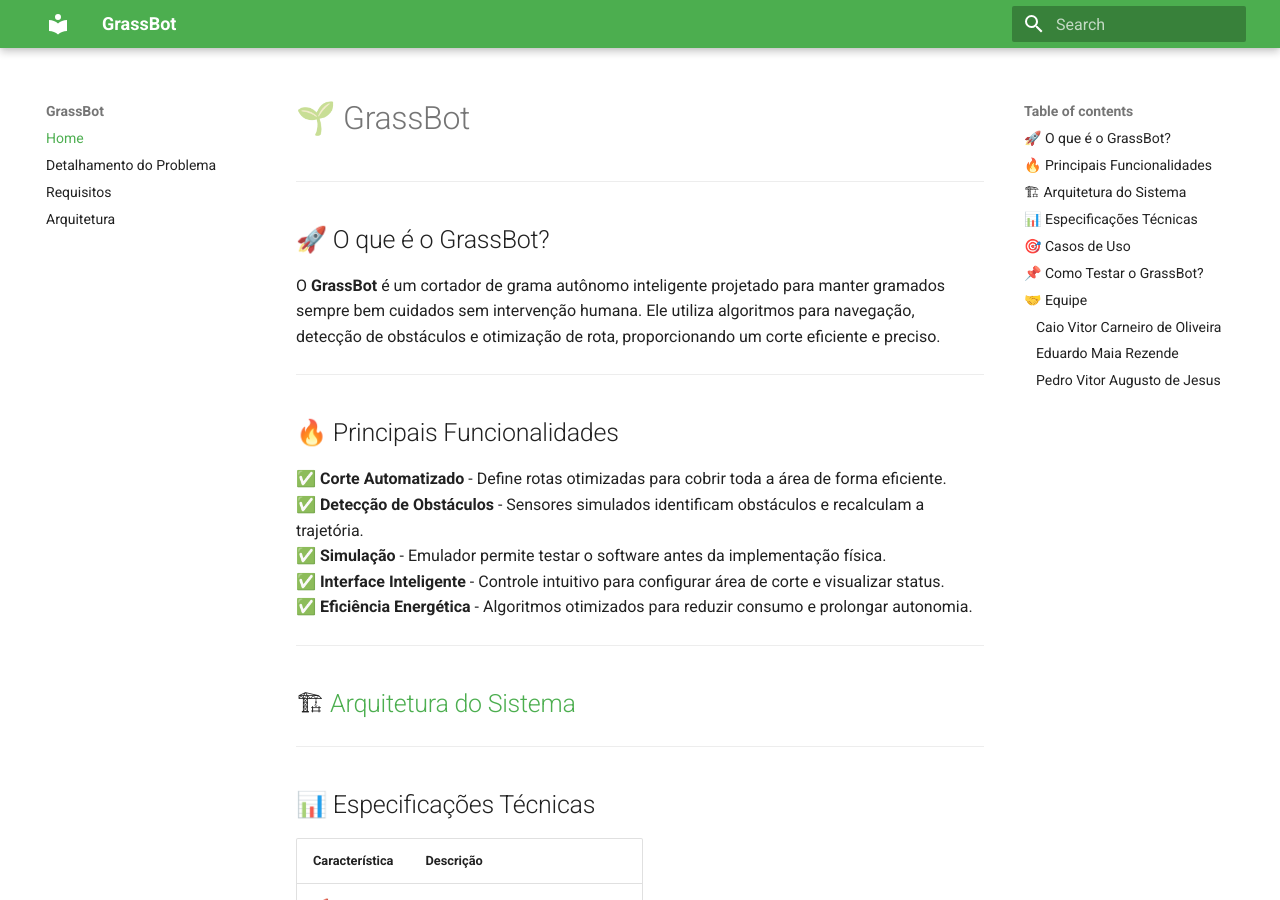
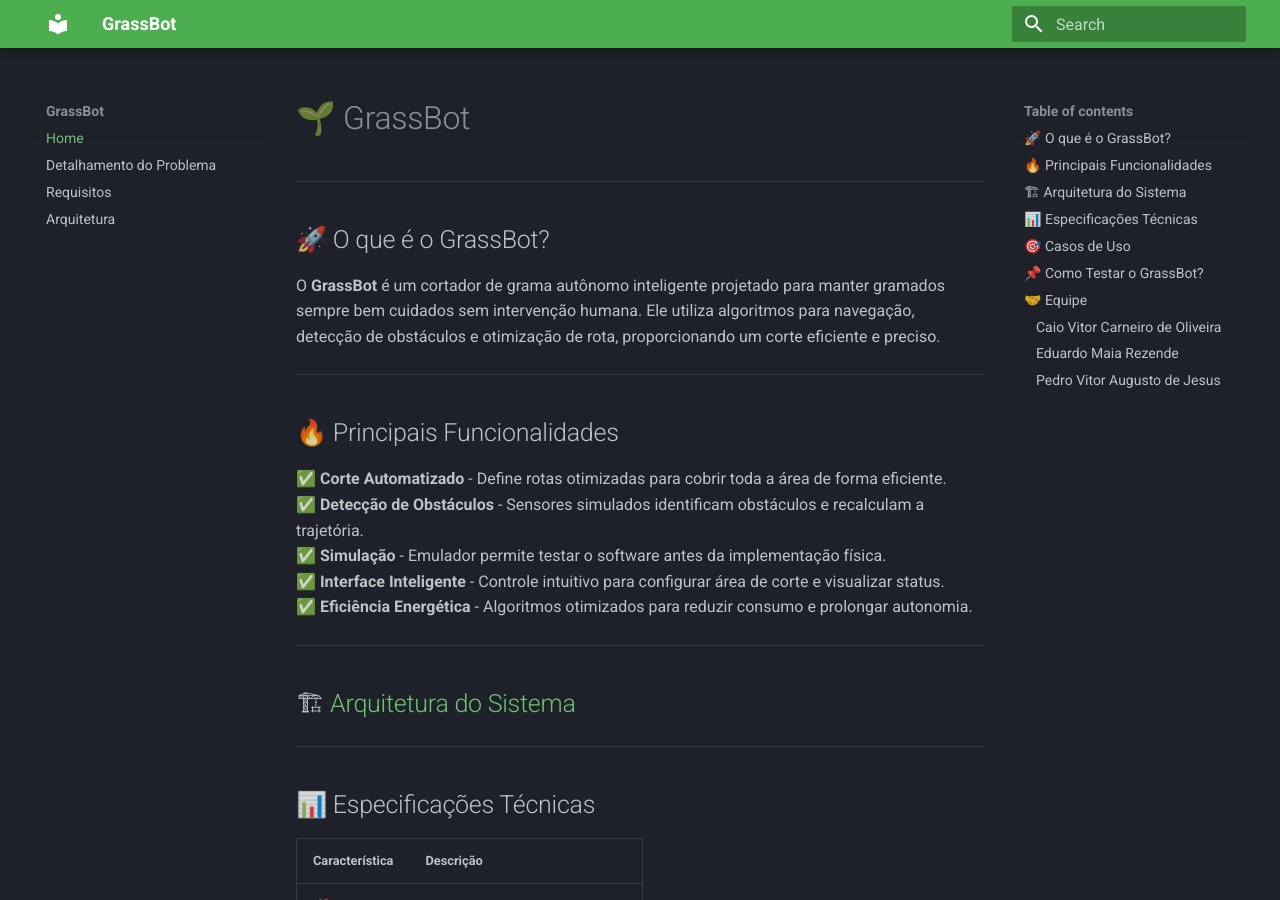
Before and after one commit to PI2-GrassBot/Docs, an MkDocs documentation site: the page built from docs/index.md, in a window 1280 px wide and 900 px high. Built offline with MkDocs 1.6.1 and Material for MkDocs 9.7.7, drawn with Linux system fonts in a browser that asks for light colours.

Commit message:
Update mkdocs configuration to adjust theme palette and remove font settings

```diff
--- a/mkdocs.yml
+++ b/mkdocs.yml
@@ -4,11 +4,8 @@ site_url: https://sitename.example
 theme:
   name: material
   palette:
+    scheme: slate
     primary: green
-    accent: light green
-  font:
-    text: Roboto
-    code: Roboto Mono
 nav:
   - Home: index.md
   - Detalhamento do Problema: detalhamento.md
```
